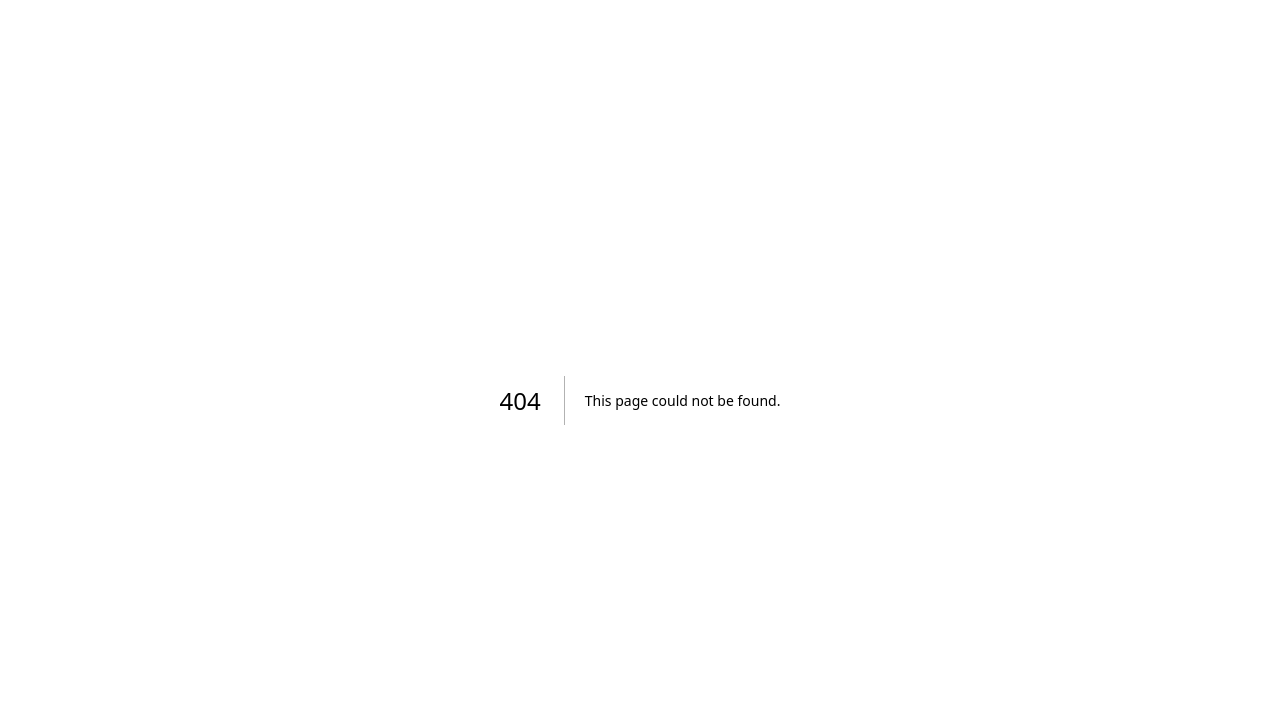
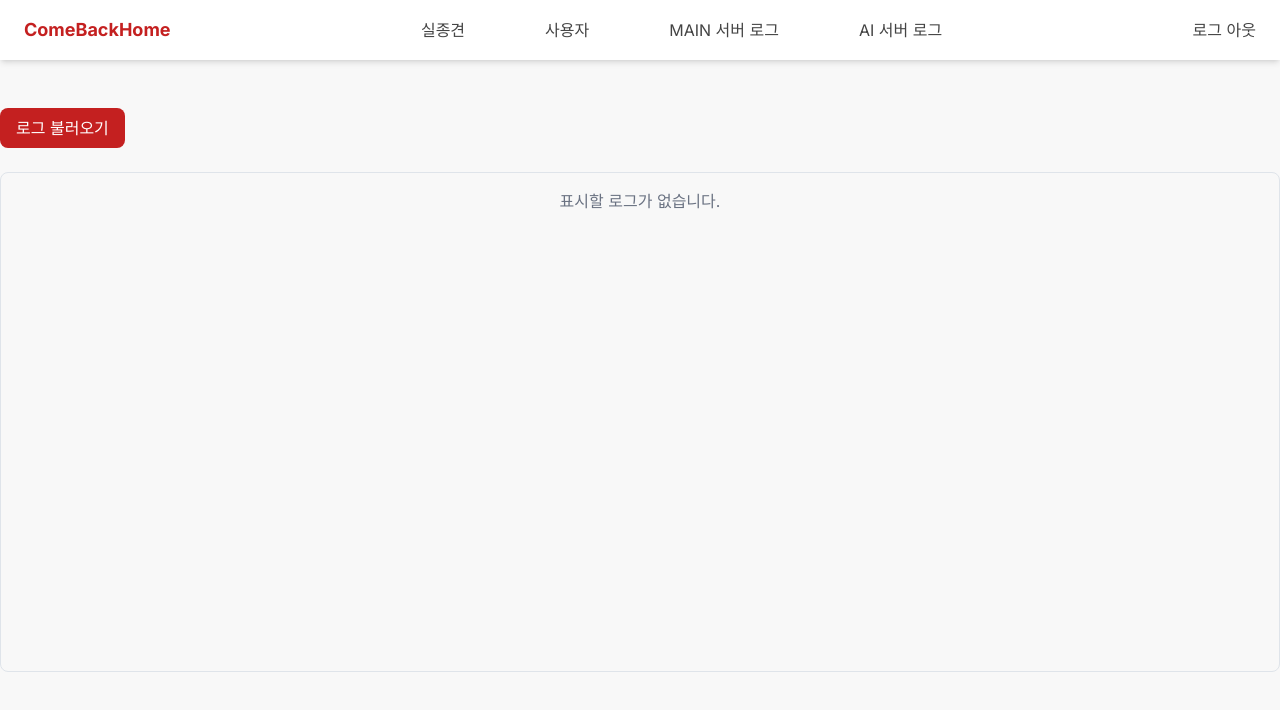
Before and after one commit to jiminseong/ComeBackHome-frontend-admin-web, a Next.js app: page /logs/main in a window 1280 px wide. Before the commit this address had no page. Shown: the top 710 px of the page. Built offline with nearby package versions, Linux system fonts and the light colour scheme.

Commit message:
feat: add axios dep endency and implement log fetching functionality with UI components

```diff
--- a/package.json
+++ b/package.json
@@ -9,6 +9,7 @@
     "lint": "next lint"
   },
   "dependencies": {
+    "axios": "^1.9.0",
     "next": "15.2.4",
     "react": "^19.0.0",
     "react-dom": "^19.0.0"
--- /dev/null
+++ b/src/app/logs/ai/page.tsx
@@ -0,0 +1,2 @@
+// import AiLogsPage from "@/views/logs-ai";
+// export default AiLogsPage;
--- /dev/null
+++ b/src/app/logs/main/page.tsx
@@ -0,0 +1,2 @@
+import MainLogsPage from "@/views/logs-main";
+export default MainLogsPage;
--- /dev/null
+++ b/src/views/logs-main/api/getLogsStream.ts
@@ -0,0 +1,9 @@
+import axios from "axios";
+
+export const getLogs = async (): Promise<string[]> => {
+  const res = await axios.get("https://cbh.kro.kr/logs", {
+    responseType: "text", // 응답을 string으로 받기 위해 설정
+  });
+
+  return res.data.split("\n").filter(Boolean);
+};
--- /dev/null
+++ b/src/views/logs-main/index.tsx
@@ -0,0 +1,54 @@
+"use client";
+
+import { useState } from "react";
+import { getLogs } from "./api/getLogsStream"; // fetch로 받아오는 함수
+import Header from "@/widgets/header/Header";
+
+export const LogMainPage = () => {
+  const [logs, setLogs] = useState<string[]>([]);
+  const [loading, setLoading] = useState(false);
+
+  const fetchLogs = async () => {
+    try {
+      setLoading(true);
+      const rawLogs = await getLogs(); // plain text 형태
+      const lines = rawLogs.flatMap((log) => log.split("\n").filter((line) => line.trim() !== "")); // 줄 단위로 자르기
+      setLogs((prev) => [...prev, ...lines]);
+    } catch (err) {
+      console.error("로그 가져오기 실패:", err);
+    } finally {
+      setLoading(false);
+    }
+  };
+
+  return (
+    <div className="flex flex-col min-h-screen bg-[#F8F8F8]">
+      <Header />
+      <div className="container mx-auto mt-8">
+        <button
+          onClick={fetchLogs}
+          className="px-4 py-2 bg-primary text-white rounded-lg hover:bg-primary transition mt-4"
+        >
+          {loading ? "불러오는 중..." : "로그 불러오기"}
+        </button>
+
+        <div className="w-full bg-gray-100 rounded-lg p-4 space-y-2 overflow-auto h-[500px] mt-6 border border-gray-300">
+          {logs.length === 0 ? (
+            <p className="text-gray-500 text-center">표시할 로그가 없습니다.</p>
+          ) : (
+            logs.map((line, idx) => (
+              <p
+                key={idx}
+                className="text-sm text-gray-800 bg-white p-2 rounded shadow whitespace-pre-wrap"
+              >
+                {line}
+              </p>
+            ))
+          )}
+        </div>
+      </div>
+    </div>
+  );
+};
+
+export default LogMainPage;
--- a/src/widgets/header/Header.tsx
+++ b/src/widgets/header/Header.tsx
@@ -6,12 +6,18 @@ const Header = () => {
     <header className="bg-white shadow-md">
       <div className="container mx-auto flex justify-between items-center py-4 px-6">
         <h1 className="text-primary font-bold text-lg">ComeBackHome</h1>
-        <nav className="flex space-x-4">
+        <nav className="flex space-x-20">
           <Link href="/dog">
             <p className="text-gray-700 hover:text-primary">실종견</p>
           </Link>
           <Link href="/user">
             <p className="text-gray-700 hover:text-primary">사용자</p>
+          </Link>
+          <Link href="/logs/main">
+            <p className="text-gray-700 hover:text-primary">MAIN 서버 로그</p>
+          </Link>
+          <Link href="/logs/ai">
+            <p className="text-gray-700 hover:text-primary">AI 서버 로그</p>
           </Link>
         </nav>
         <div>
```
Also changed, not shown: src/views/logs-ai/index.tsx (added), src/widgets/table/DogTable.tsx (added), src/widgets/table/Table.tsx (added), src/widgets/table/UserTable.tsx (added), 1 other file (tests, documents, lock files or other folders).
